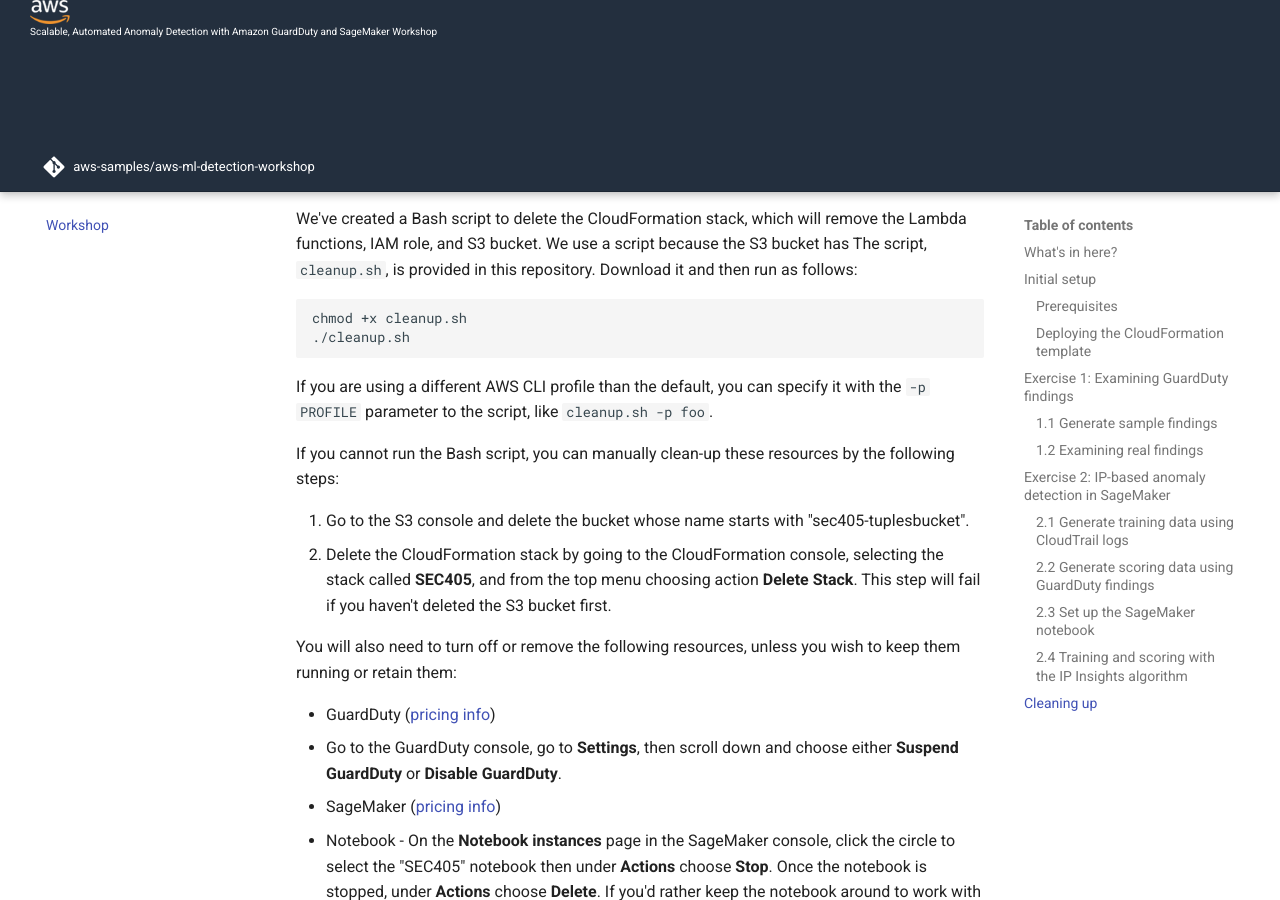
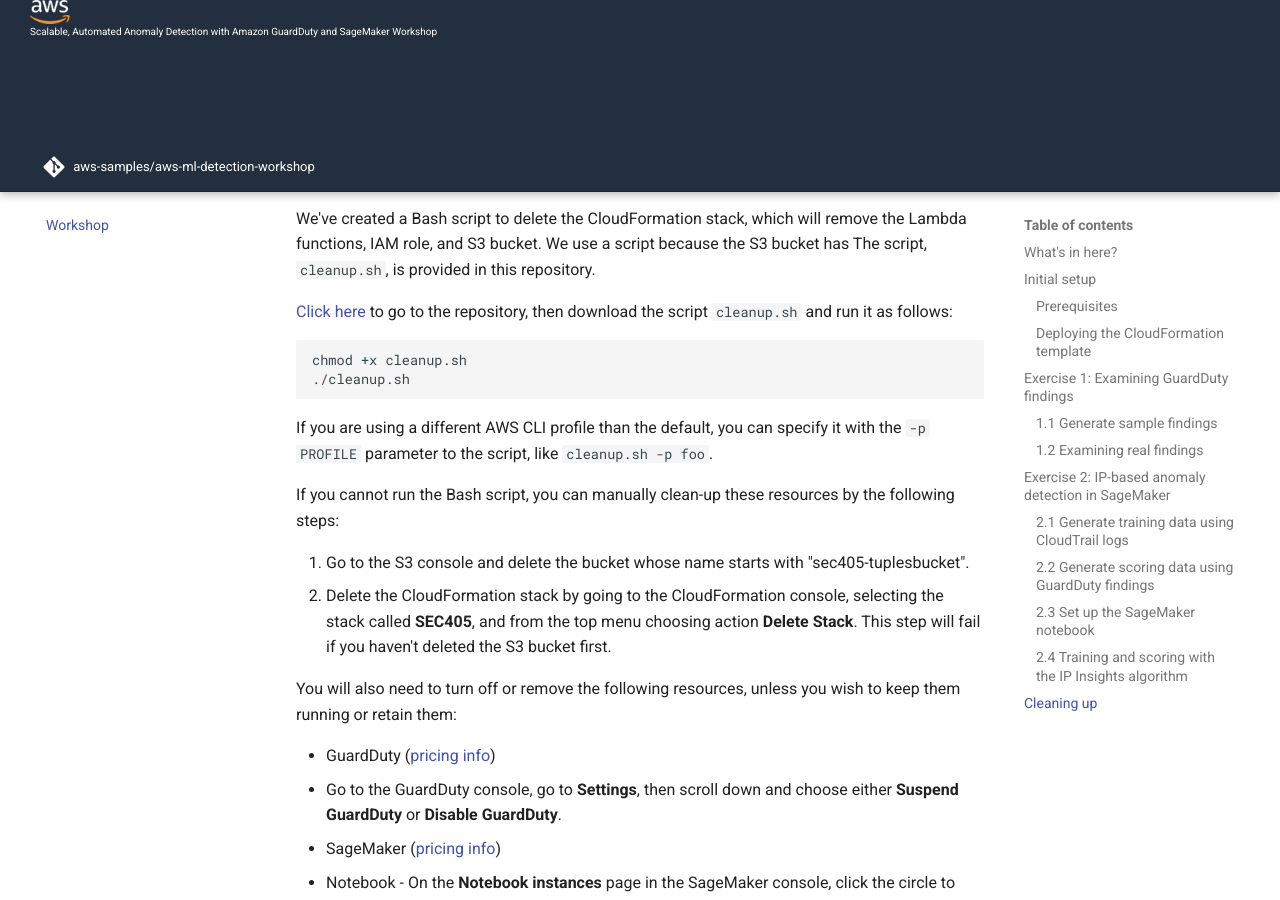
Before and after one commit to devonartis/aws-ml-detection-workshop, an MkDocs documentation site: the page built from docs/index.md, in a window 1280 px wide and 900 px high, scrolled down 6772 px. Built offline with MkDocs 1.6.1 and Material for MkDocs 9.7.7, drawn with Linux system fonts in a browser that asks for light colours; comment, search, counter and statistics services are not loaded.

Commit message:
Updated presentation deck and added link pointer to repo in cleanup steps.

````diff
--- a/docs/index.md
+++ b/docs/index.md
@@ -159,7 +159,9 @@
 
 In order to prevent charges to your account from the resources created during this workshop, we recommend cleaning up the infrastructure that was created by deleting the CloudFormation stack. You can leave things running though if you want to do more with the workshop; the following cleanup steps can be performed at any time.
 
-We've created a Bash script to delete the CloudFormation stack, which will remove the Lambda functions, IAM role, and S3 bucket. We use a script because the S3 bucket has The script, `cleanup.sh`, is provided in this repository. Download it and then run as follows:
+We've created a Bash script to delete the CloudFormation stack, which will remove the Lambda functions, IAM role, and S3 bucket. We use a script because the S3 bucket has The script, `cleanup.sh`, is provided in this repository.
+
+[Click here](https://github.com/aws-samples/aws-ml-detection-workshop) to go to the repository, then download the script `cleanup.sh` and run it as follows:
 
 ```
 chmod +x cleanup.sh
````
Also changed, not shown: 2 other files.
